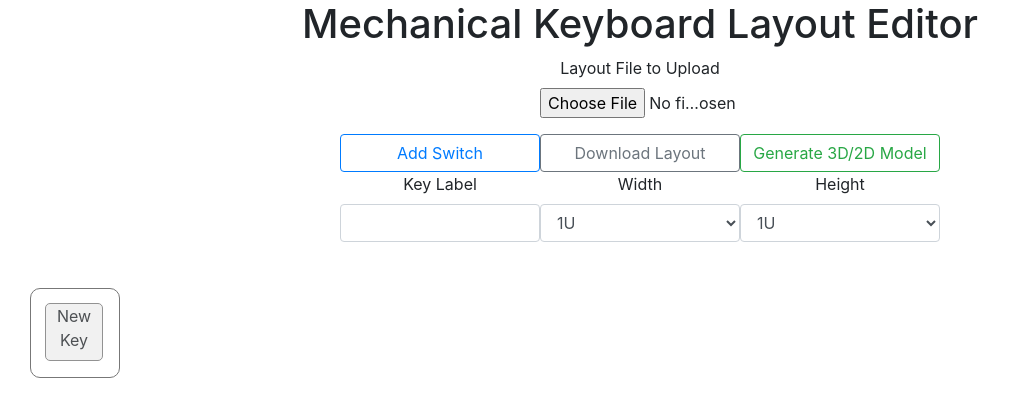
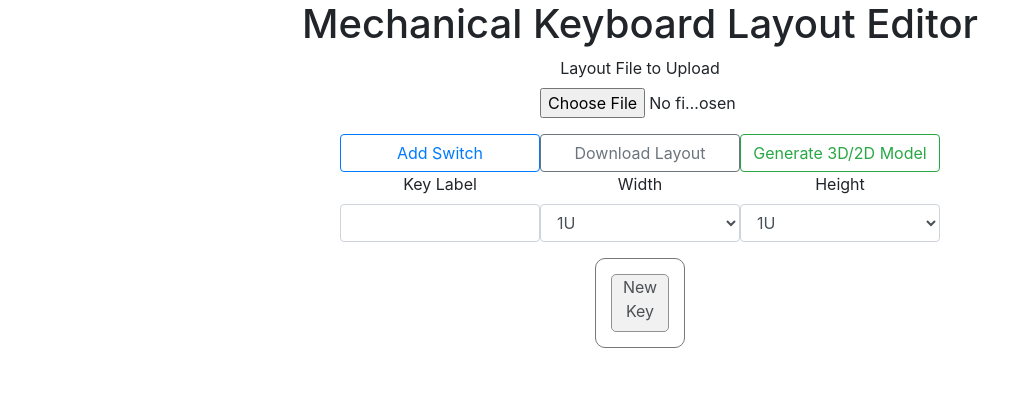
Before and after one commit to SinjinJang/mechanical-keyboard-layout-editor, a React (Create React App) app: page / in a window 1280 px wide. Shown: the top 416 px of the page, without its empty margins (0-1011 px from the left). Built offline with nearby package versions, Linux system fonts and the light colour scheme.

Commit message:
키 배치 판을 화면 가운데 위치하도록 조정

```diff
--- a/src/App.css
+++ b/src/App.css
@@ -1,20 +1,18 @@
 .App {
   text-align: center;
+  display: flex;
+  flex-direction: column;
 }
 
-.key-plate-outer {
+.key-plate {
   border-radius: 10px;
   border: 1px solid #777;
-  position: relative;
-  top: 30px;
-  left: 30px;
-}
+  justify-content: center;
+  padding: 15px;
 
-.key-plate-inner {
-  /* 부모 DIV 기준 가로,세로 중앙 정렬 */
   position: absolute;
-  top: 50%; left: 50%;
-  transform: translate(-50%, -50%);
+  left: 50%;
+  transform: translateX(-50%);
 }
 
 .key-switch {
--- a/src/App.js
+++ b/src/App.js
@@ -247,13 +247,9 @@ class KeyPlate extends React.Component {
 
   render() {
     const MARGIN_PLATE = 30;
-    const styleInner = {
-      width: (this.state.width * UNIT_1),
-      height: (this.state.height * UNIT_1),
-    };
-    const styleOuter = {
-      width: styleInner.width + MARGIN_PLATE,
-      height: styleInner.height + MARGIN_PLATE,
+    const stylePlate = {
+      width: (this.state.width * UNIT_1) + MARGIN_PLATE,
+      height: (this.state.height * UNIT_1) + MARGIN_PLATE,
     };
     const { selectedKey, layout } = this.state;
 
@@ -283,10 +279,8 @@ class KeyPlate extends React.Component {
           onDownloadClick={() => this.handleDownloadClick()}
           onLayoutFileChange={(e) => this.handleLayoutFileChange(e)}
         />
-        <div className="key-plate-outer" style={styleOuter}>
-          <div className="key-plate-inner" style={styleInner}>
-            {keys}
-          </div>
+        <div className='key-plate' style={stylePlate}>
+          {keys}
         </div>
       </div>
     )
```
